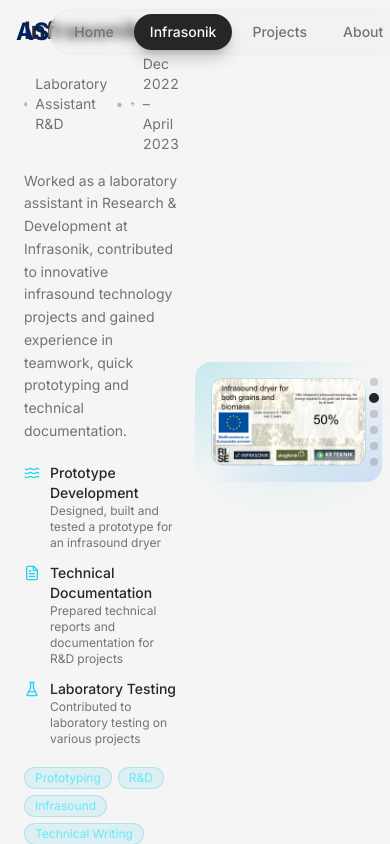
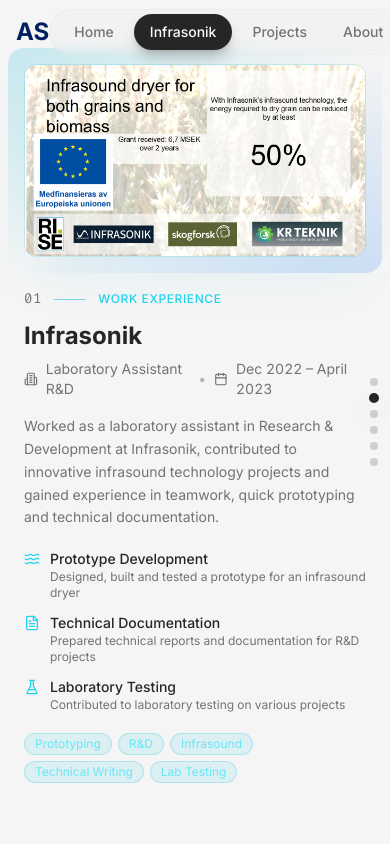
Before and after one commit to AxelSuu/AxelSundqvist, a React (Vite) app: page / in a window 390 px wide. Both pictures are taken after a click on the button 374 px from the left and 398 px from the top of the page. Built offline with nearby package versions, Linux system fonts and the light colour scheme.

Commit message:
mobile view fix

```diff
--- a/index.html
+++ b/index.html
@@ -3,7 +3,7 @@
   <head>
     <meta charset="UTF-8" />
     <link rel="icon" type="image/svg+xml" href="/tech.svg" />
-    <meta name="viewport" content="width=1024" />
+    <meta name="viewport" content="width=device-width, initial-scale=1" />
     <title>Axel Sundqvist</title>
     <meta name="description" content="Personal portfolio of Axel Sundqvist, a student at Linköping University specializing in applied physics, electrical engineering, communications, and machine learning." />
     <link rel="preconnect" href="https://fonts.googleapis.com">
--- a/src/components/portfolio/Infrasonik.tsx
+++ b/src/components/portfolio/Infrasonik.tsx
@@ -2,11 +2,11 @@
 
 const Infrasonik = () => {
   return (
-    <section id="infrasonik" className="h-[100dvh] md:h-screen w-full bg-background relative flex items-center overflow-hidden">
+    <section id="infrasonik" className="min-h-[100dvh] md:h-screen w-full bg-background relative flex items-center overflow-hidden py-16 md:py-0">
       <div className="container mx-auto px-6 md:px-12 max-w-6xl">
-        <div className="grid grid-cols-2 gap-8 md:gap-16 items-center">
+        <div className="grid grid-cols-1 md:grid-cols-2 gap-8 md:gap-16 items-center">
           {/* Left: Content */}
-          <div>
+          <div className="order-2 md:order-1">
             <div className="flex items-center gap-3 mb-3">
               <span className="text-sm font-mono text-muted-foreground tracking-wider">01</span>
               <div className="h-px w-8 bg-cyan-500/50" />
@@ -68,7 +68,7 @@
           </div>
 
           {/* Right: Visual */}
-          <div>
+          <div className="order-1 md:order-2">
             <div className="relative max-w-sm mx-auto">
               <div className="absolute -inset-4 bg-gradient-to-br from-cyan-500/20 via-transparent to-blue-500/20 rounded-2xl" />
               <div className="relative rounded-xl overflow-hidden border border-cyan-500/20 shadow-2xl shadow-cyan-500/10">
--- a/src/components/portfolio/about.tsx
+++ b/src/components/portfolio/about.tsx
@@ -9,11 +9,11 @@
   ]
 
   return (
-    <section id="about" className="h-[100dvh] md:h-screen w-full bg-background relative flex items-center overflow-hidden">
+    <section id="about" className="min-h-[100dvh] md:h-screen w-full bg-background relative flex items-center overflow-hidden py-16 md:py-0">
       <div className="container mx-auto px-6 md:px-12 max-w-6xl">
-        <div className="grid grid-cols-2 gap-8 md:gap-16 items-center">
+        <div className="grid grid-cols-1 md:grid-cols-2 gap-8 md:gap-16 items-center">
           {/* Left: Profile + Skills */}
-          <div>
+          <div className="order-1">
             {/* Profile card */}
             <div className="relative mb-6">
               <div className="absolute -inset-4 bg-gradient-to-br from-blue-500/10 via-transparent to-purple-500/10 rounded-2xl" />
@@ -70,7 +70,7 @@
           </div>
 
           {/* Right: Content */}
-          <div>
+          <div className="order-2">
             <div className="flex items-center gap-3 mb-3">
               <span className="text-sm font-mono text-muted-foreground tracking-wider">05</span>
               <div className="h-px w-8 bg-blue-500/50" />
--- a/src/components/portfolio/projects.tsx
+++ b/src/components/portfolio/projects.tsx
@@ -3,11 +3,11 @@
 // ESP32-S3 Wireless Pong Section
 export const ProjectESP32 = () => {
   return (
-    <section id="project-esp32" className="h-[100dvh] md:h-screen w-full bg-background relative flex items-center overflow-hidden">
+    <section id="project-esp32" className="min-h-[100dvh] md:h-screen w-full bg-background relative flex items-center overflow-hidden py-16 md:py-0">
       <div className="container mx-auto px-6 md:px-12 max-w-6xl">
-        <div className="grid grid-cols-2 gap-8 md:gap-16 items-center">
+        <div className="grid grid-cols-1 md:grid-cols-2 gap-8 md:gap-16 items-center">
           {/* Left: Content */}
-          <div>
+          <div className="order-2 md:order-1">
             <div className="flex items-center gap-3 mb-3">
               <span className="text-sm font-mono text-muted-foreground tracking-wider">02</span>
               <div className="h-px w-8 bg-purple-500/50" />
@@ -71,7 +71,7 @@
           </div>
 
           {/* Right: Visual */}
-          <div>
+          <div className="order-1 md:order-2">
             <div className="relative max-w-sm mx-auto">
               <div className="absolute -inset-4 bg-gradient-to-br from-purple-500/20 via-transparent to-blue-500/20 rounded-2xl" />
               <div className="relative rounded-xl overflow-hidden border border-purple-500/20 shadow-2xl shadow-purple-500/10">
@@ -92,11 +92,11 @@
 // PyTorch Stock Forecasting Section
 export const ProjectPyTorch = () => {
   return (
-    <section id="project-pytorch" className="h-[100dvh] md:h-screen w-full bg-background relative flex items-center overflow-hidden">
+    <section id="project-pytorch" className="min-h-[100dvh] md:h-screen w-full bg-background relative flex items-center overflow-hidden py-16 md:py-0">
       <div className="container mx-auto px-6 md:px-12 max-w-6xl">
-        <div className="grid grid-cols-2 gap-8 md:gap-16 items-center">
+        <div className="grid grid-cols-1 md:grid-cols-2 gap-8 md:gap-16 items-center">
           {/* Left: Visual */}
-          <div>
+          <div className="order-1">
             <div className="relative max-w-sm mx-auto">
               <div className="absolute -inset-4 bg-gradient-to-br from-blue-500/20 via-transparent to-cyan-500/20 rounded-2xl" />
               <div className="relative rounded-xl overflow-hidden border border-blue-500/20 shadow-2xl shadow-blue-500/10">
@@ -110,7 +110,7 @@
           </div>
 
           {/* Right: Content */}
-          <div>
+          <div className="order-2">
             <div className="flex items-center gap-3 mb-3">
               <span className="text-sm font-mono text-muted-foreground tracking-wider">03</span>
               <div className="h-px w-8 bg-blue-500/50" />
@@ -181,11 +181,11 @@
 // 2D Platformer Game Section
 export const ProjectPlatformer = () => {
   return (
-    <section id="project-platformer" className="h-[100dvh] md:h-screen w-full bg-background relative flex items-center overflow-hidden">
+    <section id="project-platformer" className="min-h-[100dvh] md:h-screen w-full bg-background relative flex items-center overflow-hidden py-16 md:py-0">
       <div className="container mx-auto px-6 md:px-12 max-w-6xl">
-        <div className="grid grid-cols-2 gap-8 md:gap-16 items-center">
+        <div className="grid grid-cols-1 md:grid-cols-2 gap-8 md:gap-16 items-center">
           {/* Left: Content */}
-          <div>
+          <div className="order-2 md:order-1">
             <div className="flex items-center gap-3 mb-3">
               <span className="text-sm font-mono text-muted-foreground tracking-wider">04</span>
               <div className="h-px w-8 bg-green-500/50" />
@@ -260,7 +260,7 @@
           </div>
 
           {/* Right: Visual */}
-          <div>
+          <div className="order-1 md:order-2">
             <div className="relative max-w-sm mx-auto">
               <div className="absolute -inset-4 bg-gradient-to-br from-green-500/20 via-transparent to-emerald-500/20 rounded-2xl" />
               <div className="relative rounded-xl overflow-hidden border border-green-500/20 shadow-2xl shadow-green-500/10">
```
